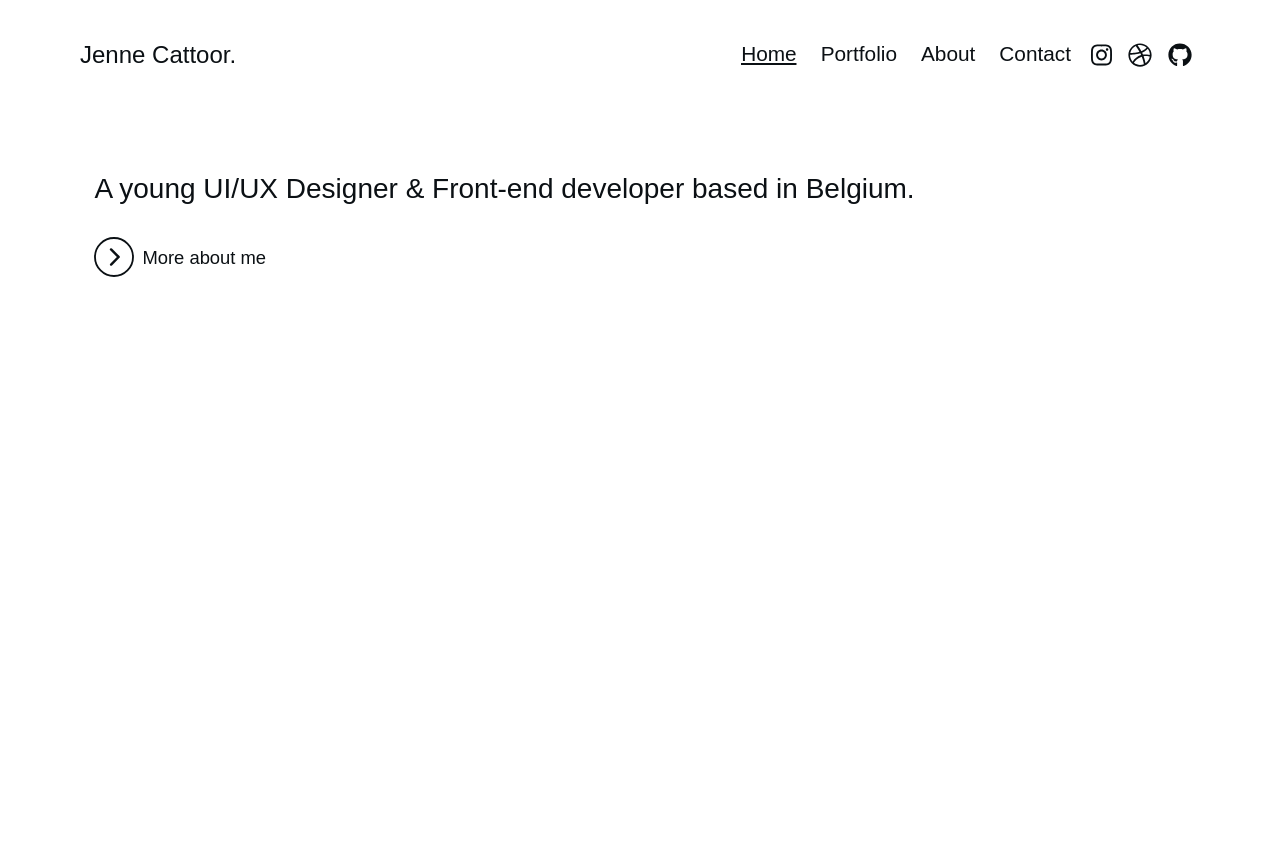
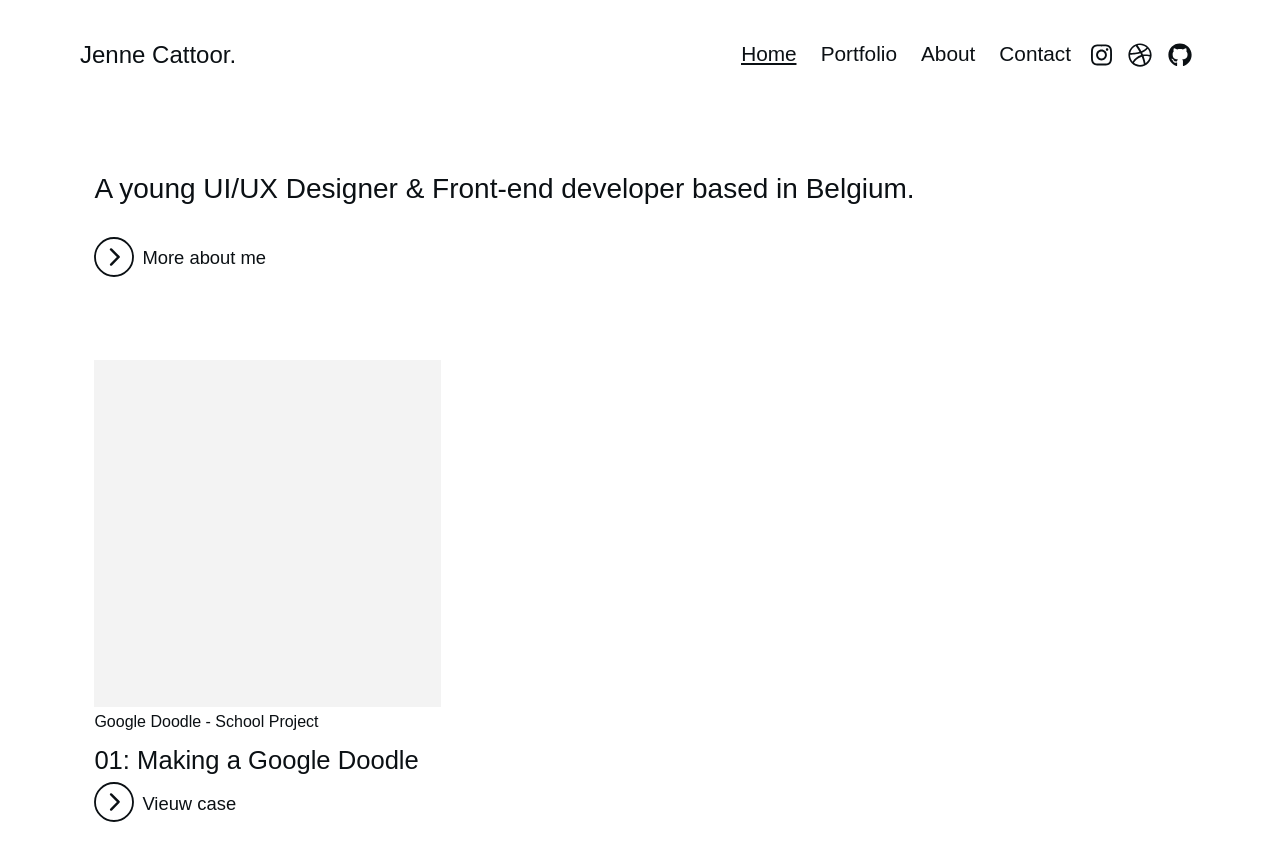
Before and after one commit to Jenneeee/personal-website, a Gatsby site: page / in a window 1280 px wide. Before the commit the page ends 800 px from the top, so only its background shows below. Built offline with nearby package versions, Linux system fonts and the light colour scheme; Gatsby itself is replaced by a stand-in of ours; a web font is replaced by a local one.

Commit message:
Starting on making portfolio showcase. General changes

```diff
--- a/gatsby-config.js
+++ b/gatsby-config.js
@@ -2,6 +2,16 @@ module.exports = {
   plugins: [
     `gatsby-plugin-sass`,
     `gatsby-plugin-react-helmet`,
+    `gatsby-plugin-image`,
+    `gatsby-plugin-sharp`,
+    {
+      resolve: `gatsby-source-filesystem`,
+      options: {
+        name: `pages`,
+        path: `${__dirname}/src/pages/`,
+      },
+    },
+    `gatsby-transformer-sharp`,
   ],
   siteMetadata: {
     title: `Jenne Cattoor`,
--- /dev/null
+++ b/src/components/case.js
@@ -0,0 +1,15 @@
+import React from "react"
+import { Link } from 'gatsby'
+import Arrow from '../icons/arrow'
+import { StaticImage } from "gatsby-plugin-image"
+import './case.scss'
+
+export default function Case() {
+  return (
+  <section className="case-wrapper">
+    <StaticImage src="../images/1.png" alt="A rectangle" />
+    <p>Google Doodle - School Project</p>
+    <h3>01: Making a Google Doodle</h3>
+    <Link className="button" to="/"><div className="button-arrow"><Arrow /></div><span className="button-text">Vieuw case</span></Link>
+  </section>)
+}
--- /dev/null
+++ b/src/components/case.scss
@@ -0,0 +1,3 @@
+.case-wrapper {
+    margin: 5rem 0;
+}
--- a/src/pages/index.js
+++ b/src/pages/index.js
@@ -3,6 +3,7 @@ import { Link } from 'gatsby'
 import Seo from "../components/seo"
 import Header from '../components/header'
 import Arrow from '../icons/arrow'
+import Case from '../components/case'
 import './index.scss'
 
 export default function Home() {
@@ -13,6 +14,7 @@ export default function Home() {
     <div className="homeWrapper">
       <h2>A young UI/UX Designer & Front-end developer based in Belgium.</h2>
       <Link className="button" to="/about"><div className="button-arrow"><Arrow /></div><span className="button-text">More about me</span></Link>
+      <Case />
     </div>
   </div>)
 }
--- a/src/styles/global.scss
+++ b/src/styles/global.scss
@@ -56,8 +56,6 @@ body {
   }
 }
 
-
-
 li, a {
   text-decoration: none;
   color: var(--colorDark);
@@ -70,6 +68,12 @@ h2 {
   margin: 1.5rem 0;
 }
 
+h3 {
+  line-height: 2.8rem;
+  font-weight: 500;
+  font-size: 1.6rem;
+}
+
 p {
   color: var(--colorGray);
   line-height: 1.9rem;
```
Also changed, not shown: package.json (+8 -3 lines), src/images/1.png (added), static/favicon.ico, 1 other file. Lines whose indentation alone changed are shown as unchanged.
